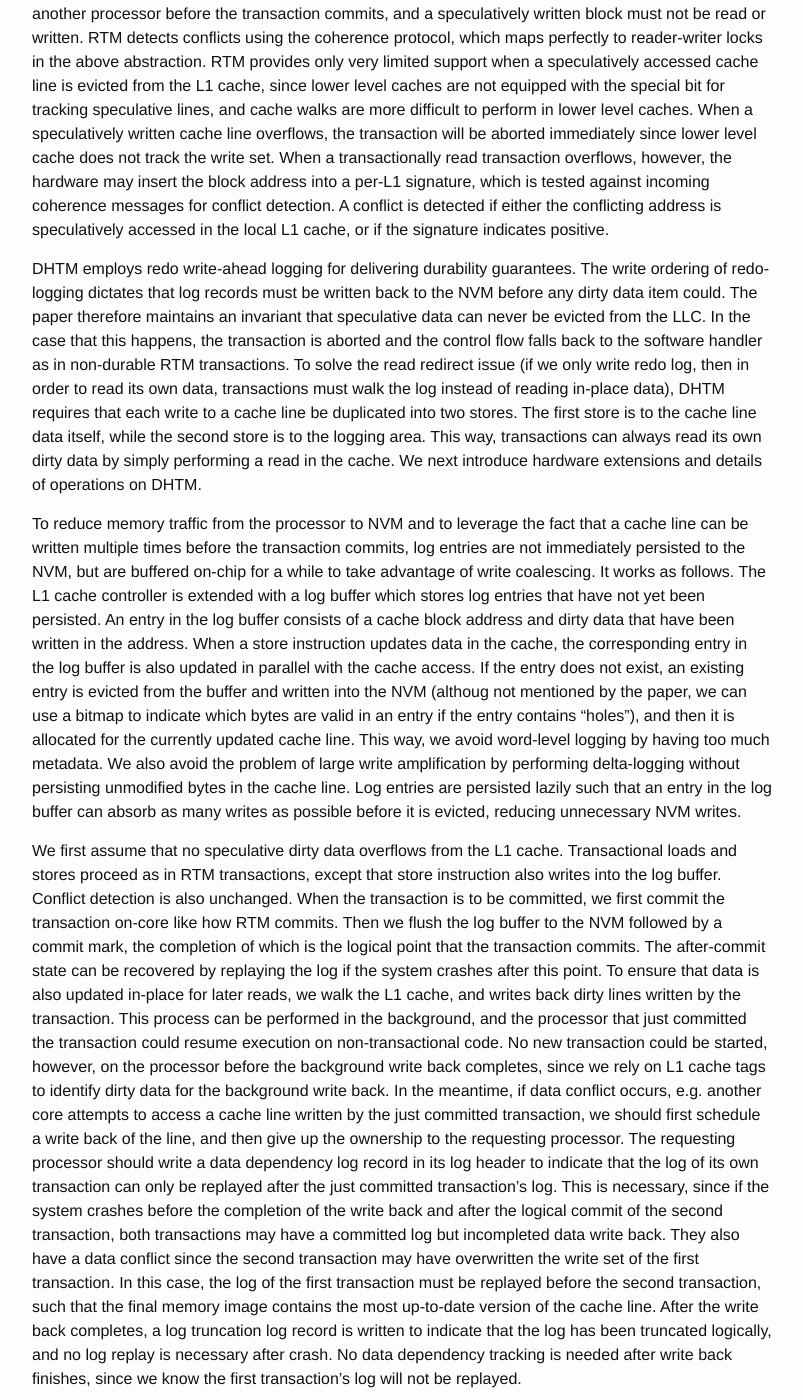
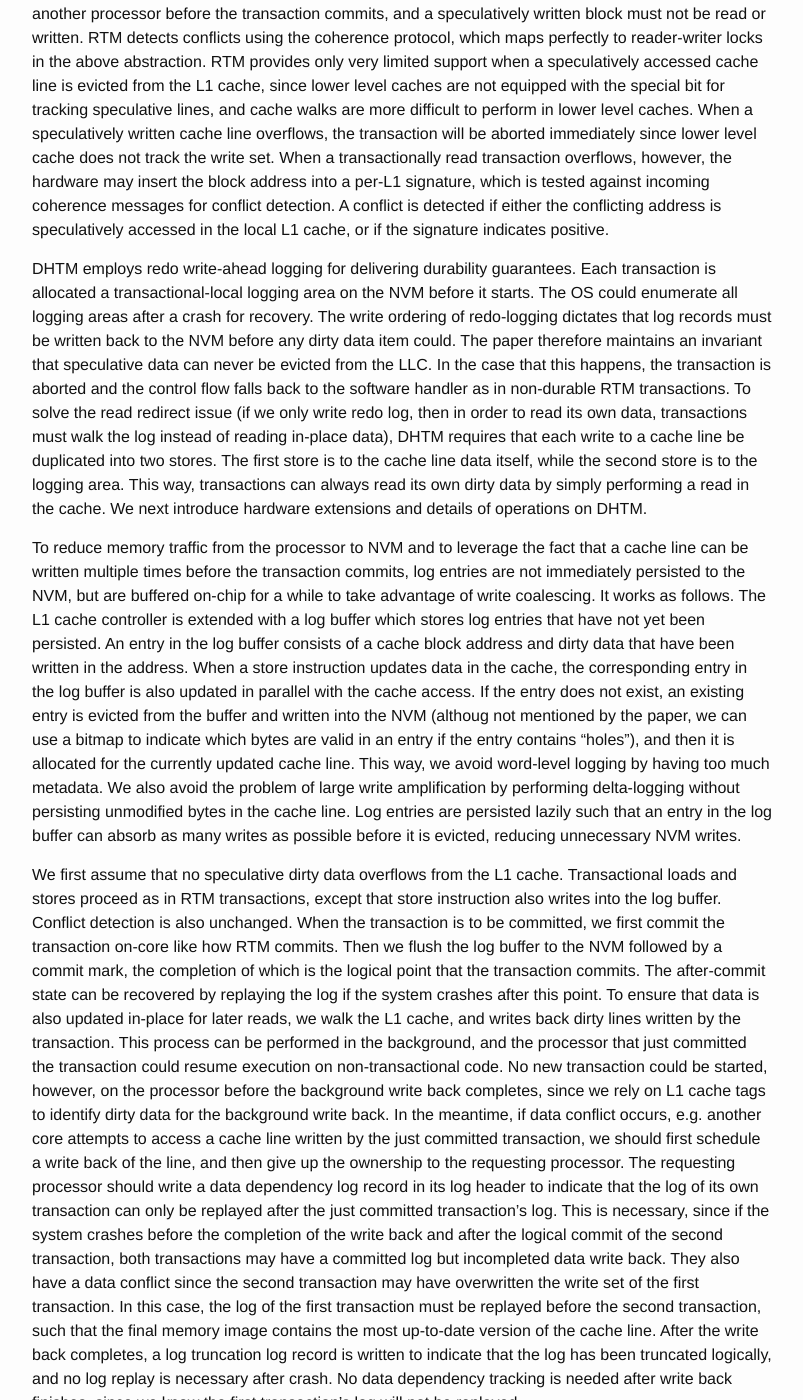
Before and after one commit to wangziqi2013/wangziqi2013.github.io, a Jekyll site: the page built from _posts/2019-12-09-dhtm.markdown, in a window 1280 px wide and 1400 px high, scrolled down 937 px. Shown: the whole window, without its empty margins (238-1041 px from the left). Built offline with Jekyll 4.4.1, drawn with Linux system fonts in a browser that asks for light colours; some of the changed text lies outside the part shown.

Commit message:
Small change

```diff
--- a/_posts/2019-12-09-dhtm.markdown
+++ b/_posts/2019-12-09-dhtm.markdown
@@ -38,14 +38,16 @@ set. When a transactionally read transaction overflows, however, the hardware ma
 signature, which is tested against incoming coherence messages for conflict detection. A conflict is detected if either
 the conflicting address is speculatively accessed in the local L1 cache, or if the signature indicates positive.
 
-DHTM employs redo write-ahead logging for delivering durability guarantees. The write ordering of redo-logging dictates
-that log records must be written back to the NVM before any dirty data item could. The paper therefore maintains an invariant
-that speculative data can never be evicted from the LLC. In the case that this happens, the transaction is aborted and
-the control flow falls back to the software handler as in non-durable RTM transactions. To solve the read redirect issue
-(if we only write redo log, then in order to read its own data, transactions must walk the log instead of reading in-place
-data), DHTM requires that each write to a cache line be duplicated into two stores. The first store is to the cache line
-data itself, while the second store is to the logging area. This way, transactions can always read its own dirty data
-by simply performing a read in the cache. We next introduce hardware extensions and details of operations on DHTM.
+DHTM employs redo write-ahead logging for delivering durability guarantees. Each transaction is allocated a transactional-local
+logging area on the NVM before it starts. The OS could enumerate all logging areas after a crash for recovery. The write
+ordering of redo-logging dictates that log records must be written back to the NVM before any dirty data item could. The
+paper therefore maintains an invariant that speculative data can never be evicted from the LLC. In the case that this
+happens, the transaction is aborted and the control flow falls back to the software handler as in non-durable RTM transactions.
+To solve the read redirect issue (if we only write redo log, then in order to read its own data, transactions must walk
+the log instead of reading in-place data), DHTM requires that each write to a cache line be duplicated into two stores.
+The first store is to the cache line data itself, while the second store is to the logging area. This way, transactions
+can always read its own dirty data by simply performing a read in the cache. We next introduce hardware extensions and
+details of operations on DHTM.
 
 To reduce memory traffic from the processor to NVM and to leverage the fact that a cache line can be written multiple times
 before the transaction commits, log entries are not immediately persisted to the NVM, but are buffered on-chip for a while
```
Also changed, not shown: other parts of _posts/2019-12-09-dhtm.markdown (+1 -1 lines).
